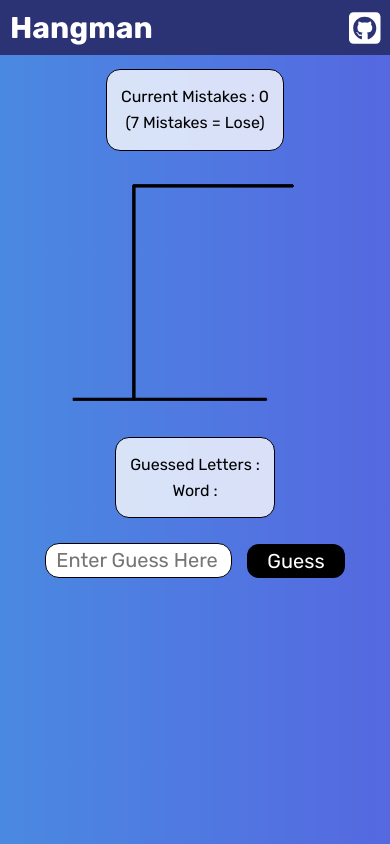
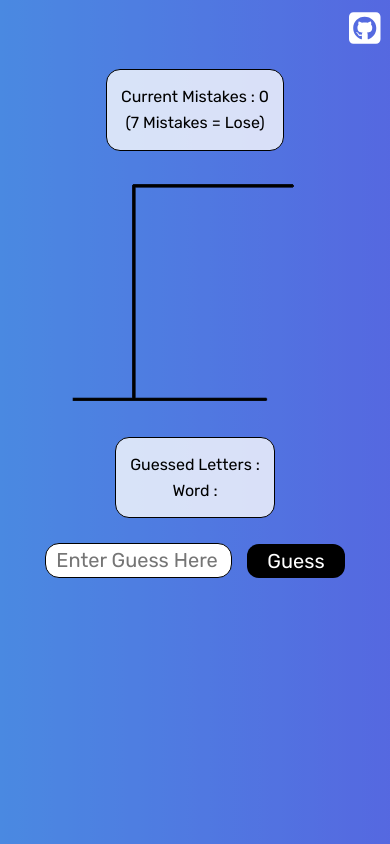
Before and after one commit to alexusljf/hangman, a React (Create React App) app: page / in a window 390 px wide. Built offline with nearby package versions, Linux system fonts and the light colour scheme; no server answers.

Commit message:
remove mobile header

```diff
--- a/package.json
+++ b/package.json
@@ -1,6 +1,6 @@
 {
   "name": "hangman",
-  "version": "0.1.1",
+  "version": "0.1.2",
   "homepage": "https://alexusljf.github.io/Hangman/",
   "private": true,
   "dependencies": {
--- a/src/Components/Hangman/Hangman.css
+++ b/src/Components/Hangman/Hangman.css
@@ -68,6 +68,7 @@
 }
 .hangmanDrawingDiv{
     margin: auto;
+    z-index: 2;
 }
 .resultText, .wordReveal, .retryButton, .definition{
     display: inline;
--- a/src/Components/Header/Header.css
+++ b/src/Components/Header/Header.css
@@ -9,6 +9,7 @@
     height: 55px;
     padding-left: 30px;
     padding-right: 30px;
+    z-index: 1;
 }
 .left{
     display: flex;
@@ -33,7 +34,6 @@
 }
 @media (max-width: 430px){
     .header{
-        background-color: rgb(44, 51, 116);
         padding-left: 10px;
         padding-right: 10px;
     }
@@ -46,4 +46,7 @@
     .githubIcon:hover{
         color: black;
     }
+    .hangmanTitle{
+        display: none;
+    }
 }
```
